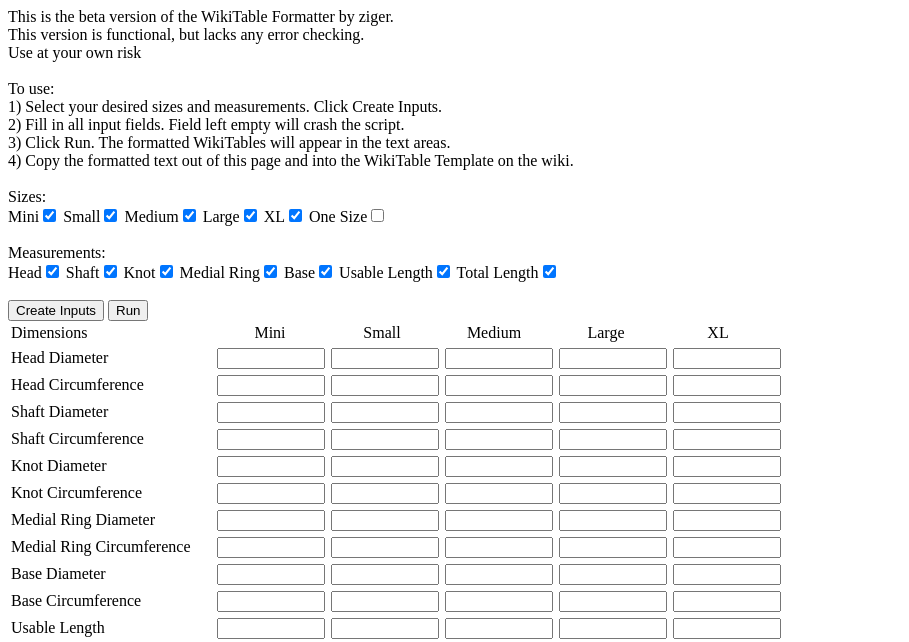
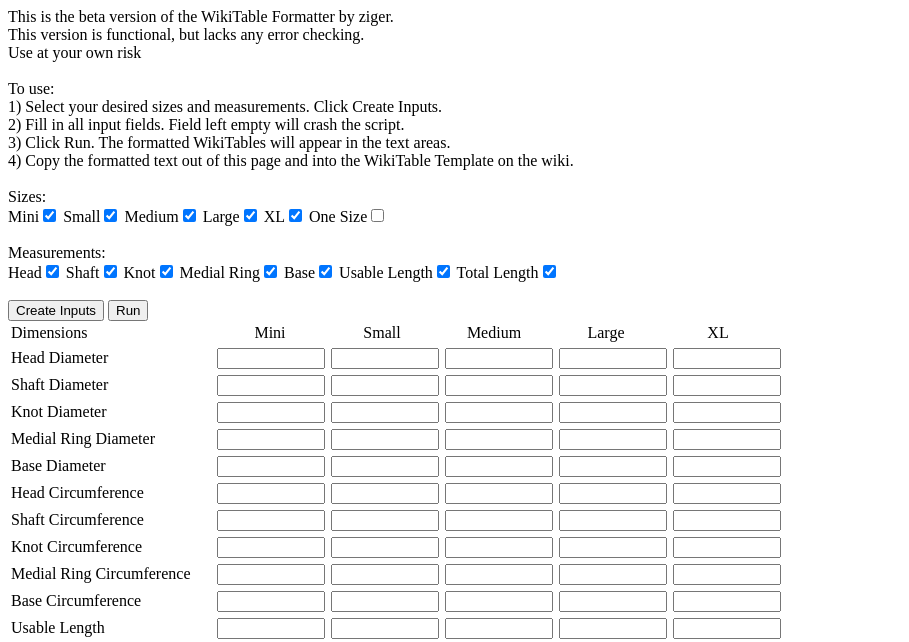
Before and after one commit to zigerzigs/tibgrow, a plain HTML site: page TableMaker.html in a window 1280 px wide. Both pictures are taken after a click on the button "Create Inputs". Shown: the top 642 px of the page, without its empty margins (0-909 px from the left). Drawn offline with Linux system fonts and the light colour scheme.

Commit message:
Add files via upload
Corrected build order so that Diameter values appear first, then Circumference values, then Length values.

```diff
--- a/TableMaker.html
+++ b/TableMaker.html
@@ -150,18 +150,34 @@ To use:</br>
 		input_area.appendChild(header_div);
 
 		//For each metric, make a text input field for each size available.
+		let diameters = [];
+		let circumferences = [];
+		let lengths = [];
+
 		for(let metric in metrics){
 			if (metrics[metric].checked == true){
 				if(metrics[metric].value === "Usable Length" || metrics[metric].value === "Total Length"){
 					let new_div = create_input_div(metrics[metric].value, size_count);
-					input_area.appendChild(new_div);
+					lengths.push(new_div);
 				} else {
 					let diameter_div = create_input_div((metrics[metric].value + " Diameter"), size_count);
 					let circumference_div = create_input_div((metrics[metric].value + " Circumference"), size_count);
-					input_area.appendChild(diameter_div);
-					input_area.appendChild(circumference_div);
+					diameters.push(diameter_div);
+					circumferences.push(circumference_div);
 				}
 			}
+		}
+		//console.log(diameters);
+		//Now add them to the display in the correct order.
+		//input_area.appendChild(new_div);
+		for(let diam in diameters){
+			input_area.appendChild(diameters[diam]);
+		}
+		for(circ in circumferences){
+			input_area.appendChild(circumferences[circ]);
+		}
+		for(len in lengths){
+			input_area.appendChild(lengths[len]);
 		}
 	}
 
```
